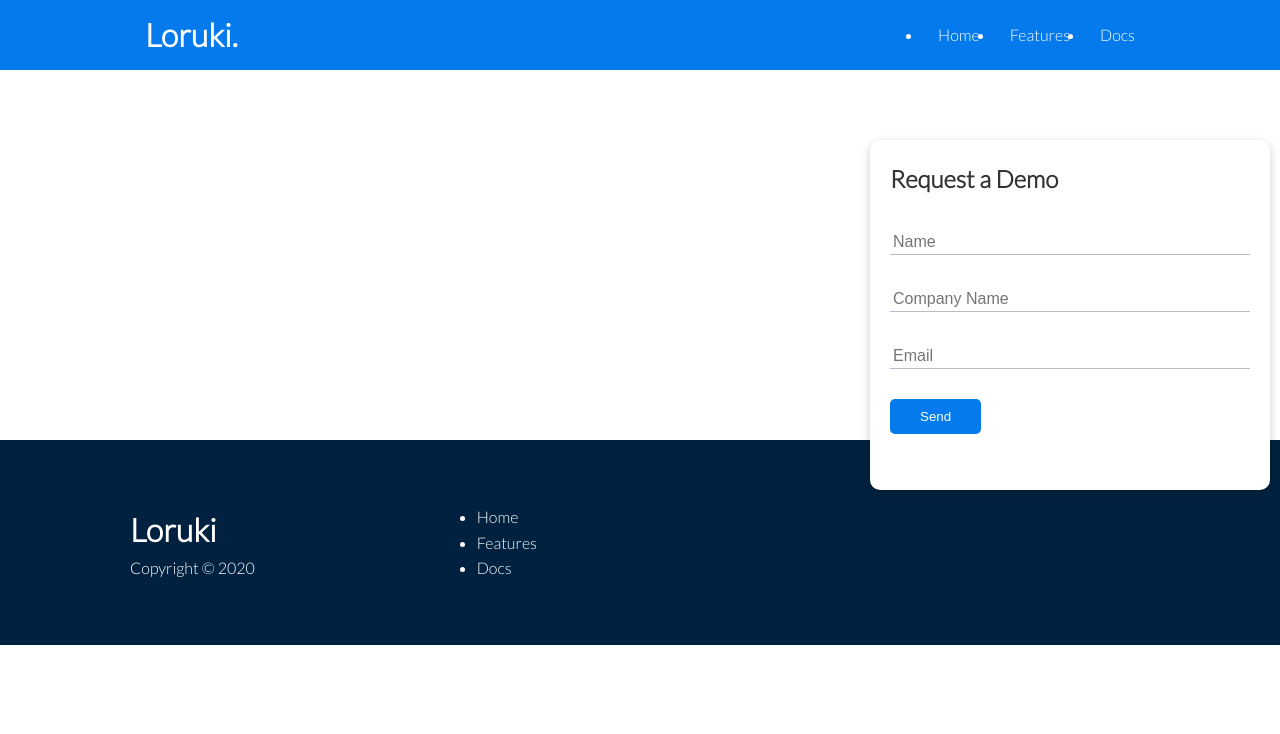
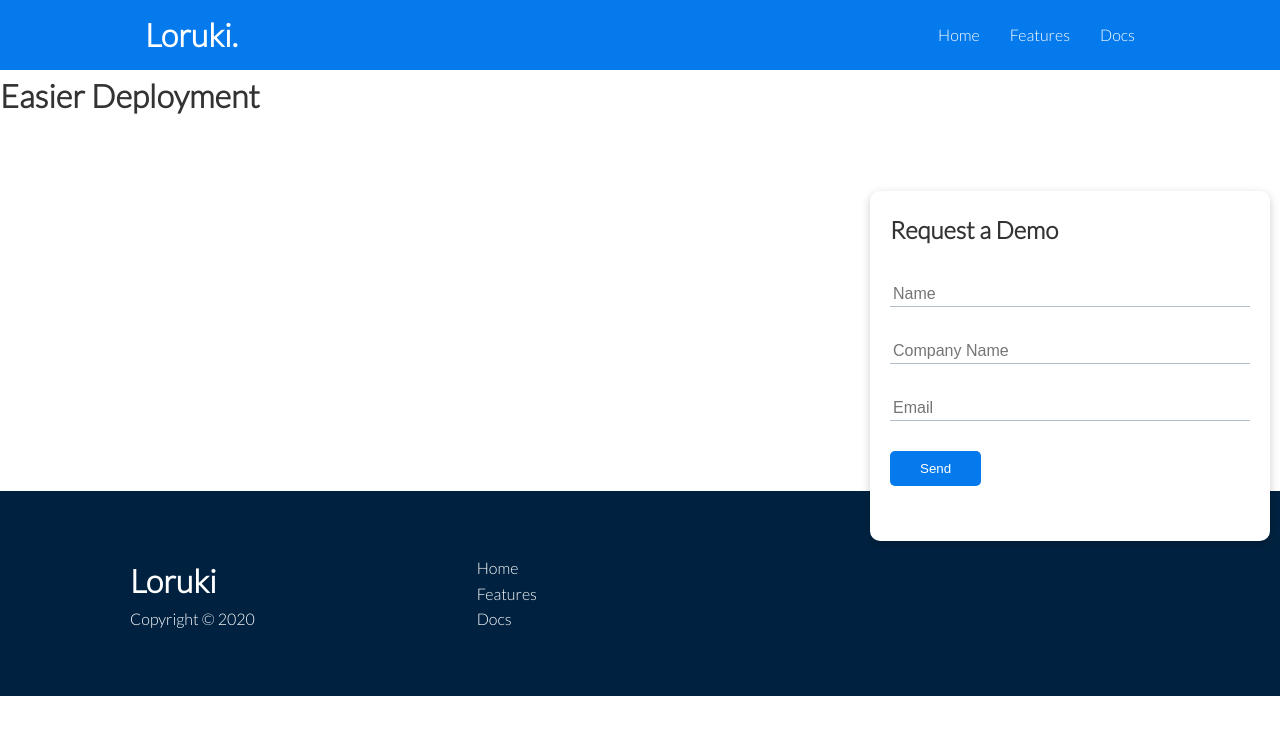
Before and after one commit to BF-FrontEnd-class/Loruki-development, a plain HTML site: page index.html in a window 1280 px wide. Drawn offline with Linux system fonts and the light colour scheme.

Commit message:
updating title to the homepage

```diff
--- a/index.html
+++ b/index.html
@@ -22,6 +22,9 @@
         </nav>
       </div>
     </div>
+
+    <!-- title -->
+    <h1>Easier Deployment</h1>
 
     <!-- Form -->
     <div class="showcase-form card">
--- a/styles/something.css
+++ b/styles/something.css
@@ -21,6 +21,15 @@ body {
   line-height: 1.6;
 }
 
+ul {
+  list-style-type: none;
+}
+
+/* title */
+.showcase h1 {
+  font-size: 40px;
+}
+/* stylelint-disable-next-line rule-empty-line-before */
 a {
   text-decoration: none;
   color: #333;
@@ -63,6 +72,7 @@ a {
   position: relative;
 }
 
+/* stylelint-disable-next-line no-duplicate-selectors */
 .showcase h1 {
   font-size: 40px;
 }
```
